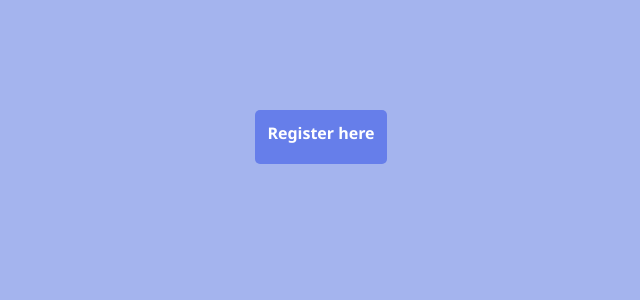
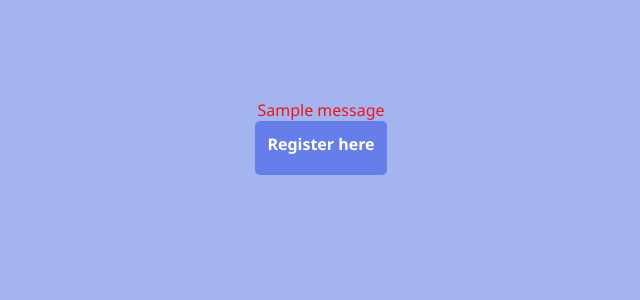
Before and after one commit to jksky78/DishScope-Group06, a Flask app: a page that uses templates/homepage.html in a window 1280 px wide. Shown: the part 63-363 px from the top of the page, without its empty margins (319-959 px from the left). Run offline with Flask 3, Linux system fonts and the light colour scheme; one stand-in notice (Sample message) is shown.

Commit message:
Added error message for user session

```diff
--- a/main.py
+++ b/main.py
@@ -10,6 +10,7 @@ app.secret_key = "DishScope-000"
 @app.get("/")
 def home ():
     if request.method == 'GET':
+        print(session)
         return render_template("homepage.html")
 
 @app.route("/register", methods=["GET", "POST"])
@@ -87,12 +88,12 @@ def login():
         print("Entered username:", table_username)
         print("Entered password:", table_password)
         print("Result:", result)
-        connection.commit()
-        connection.close()
+
 
         if result:
             print("Login successful!")
-            session['logged_in'] = True
+            session["logged_in"] = True
+            session["user"] = result[1]
             session['user_id'] = result[0]
             session['role'] = 'student'
             print("SESSION:", session)
@@ -100,7 +101,6 @@ def login():
         else:
             print("Invalid username or password!")
             return render_template('login.html', error="Invalid username or password!")
-
 
     return render_template("login.html")
 
@@ -248,17 +248,23 @@ def get_dish_from_db():
 
 @app.route("/dish_view", methods=["GET", "POST"])
 def dish_view():
+    if "logged_in" in  session:
+        print(session)
+        conn = sqlite3.connect("dish_database.db")
+        conn.row_factory = (sqlite3.Row)
+        cursor = conn.cursor()
+        try:
+        # Try to fetch all dishes from the table
+            cursor.execute("SELECT * FROM dishes")
+            dishes = cursor.fetchall()  # Grab all rows
+        except sqlite3.OperationalError:
+        # If the table doesn't exist yet, set dishes to an empty list
+            dishes = []
+    else:
+        print("You dont have access to this page")
+        flash('You must be logged in to view that page.', 'danger')
+        return redirect(url_for('home', error="You do not have access to this page, please log in"))
 
-    conn = sqlite3.connect("dish_database.db")
-    conn.row_factory = (sqlite3.Row)
-    cursor = conn.cursor()
-    try:
-        # Try to fetch all dishes from the table
-        cursor.execute("SELECT * FROM dishes")
-        dishes = cursor.fetchall()  # Grab all rows
-    except sqlite3.OperationalError:
-        # If the table doesn't exist yet, set dishes to an empty list
-        dishes = []
 
     conn.close()
     return render_template("dishpage.html", dishes=dishes)
--- a/static/css/style.css
+++ b/static/css/style.css
@@ -45,6 +45,9 @@ header {
     position: relative;
 }
 
+.alert-danger {
+    color: rgb(239, 22, 22);
+}
 /* Dropdown Button */
 .dropbtn {
     background-color: transparent;
--- a/templates/dishpage.html
+++ b/templates/dishpage.html
@@ -9,7 +9,6 @@
 </head>
 
 <body>
-
     <h1>4. Dish View page</h1>
 
     <div class="page">
--- a/templates/homepage.html
+++ b/templates/homepage.html
@@ -7,12 +7,14 @@
     <link rel="stylesheet" href="../static/css/style.css">
     <header>
         <h1>DishScope</h1>
+
         <nav class="nav-menu">
         </div>
         <div class="dropdown">
             <button class="dropbtn">Menu ▼</button>
             <div class="dropdown-content">
                 <a href="{{ url_for('home') }}">Home</a>
+                <a href="{{ url_for('dish_view') }}">Dish View</a>
                 {% if session.get('logged_in') %}
                     <a href="{{ url_for('logout') }}">Logout</a>
                 {% else %}
@@ -28,6 +30,15 @@
     </header>
 </head>
 <body>
+        {% with messages = get_flashed_messages(with_categories=true) %}
+        {% if messages %}
+        {% for category, message in messages %}
+        <div class="alert-danger">
+            {{ message }}
+        </div>
+        {% endfor %}
+    {% endif %}
+    {% endwith %}
     <form action="/register" method="GET">
     <button type="submit" class="submit-btn">Register here</button>
 </form>
```
